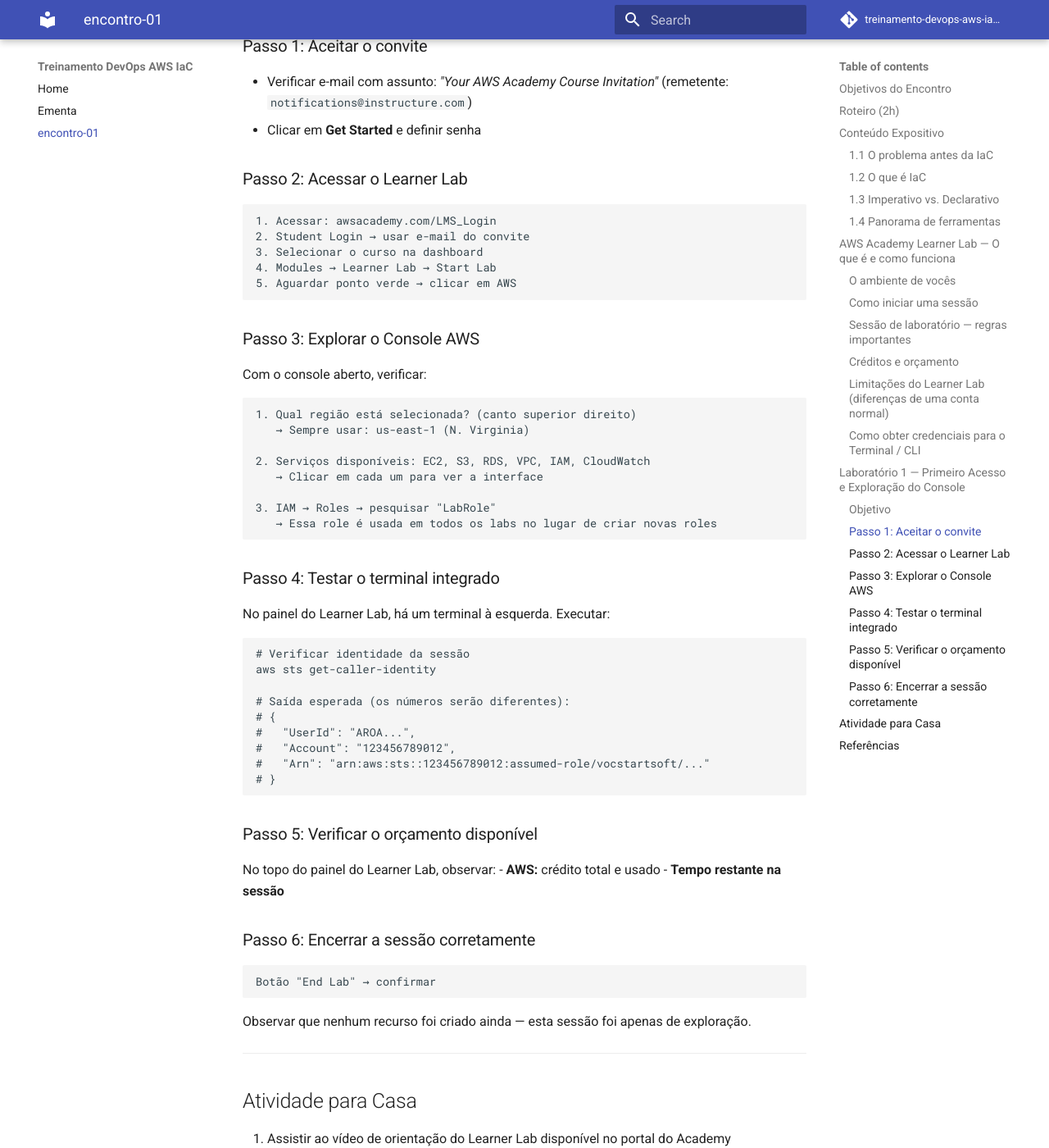
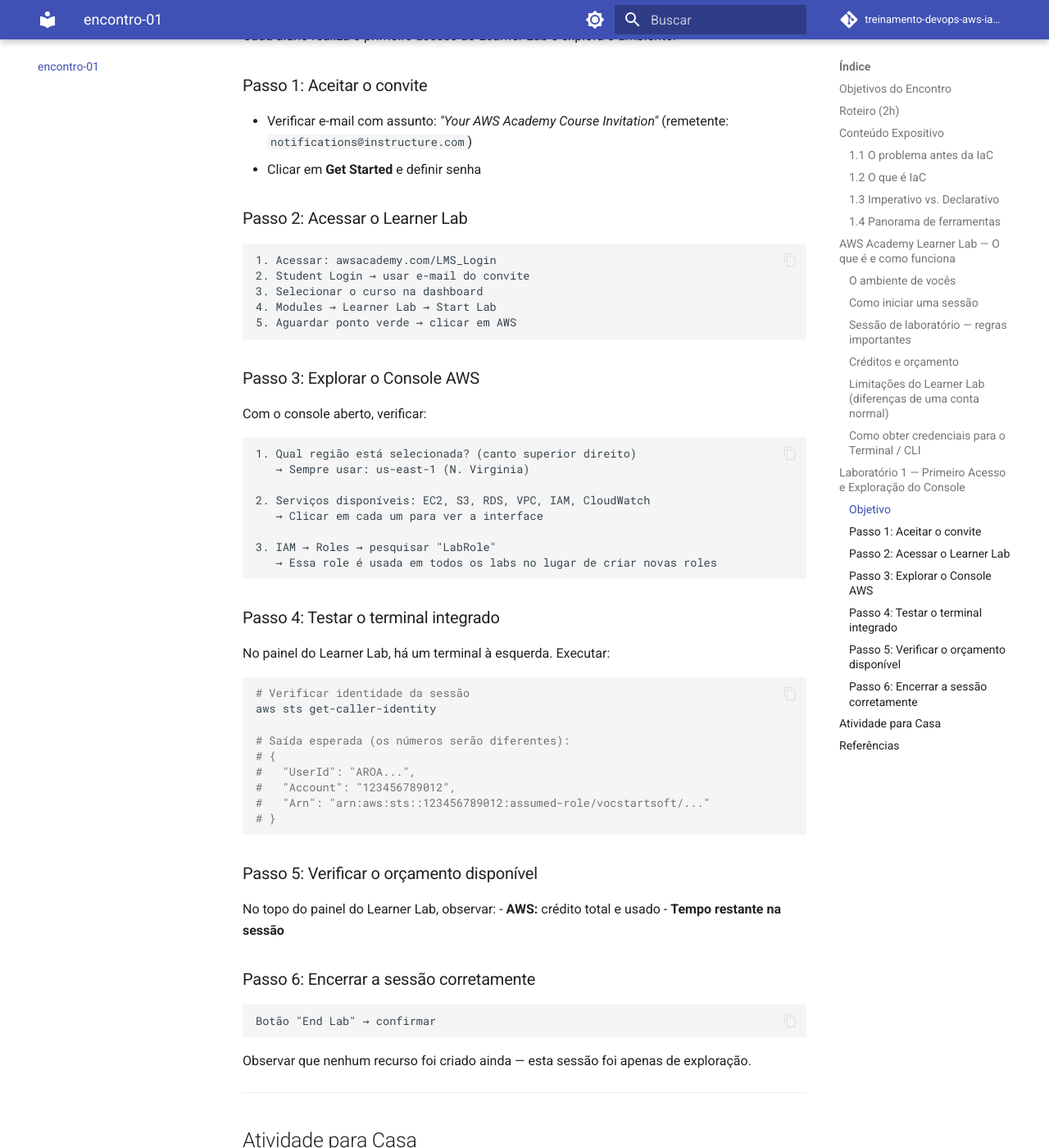
Before and after one commit to uiuqM/treinamento-devops-aws-iac-epic, an MkDocs documentation site: the page built from docs/encontro-01.md, in a window 1280 px wide and 1400 px high, scrolled down 5013 px. Shown: the whole window at 82% size. Built offline with MkDocs 1.6.1 and Material for MkDocs 9.7.7, drawn with Linux system fonts in a browser that asks for light colours; some of the changed text lies outside the part shown.

Commit message:
change material

```diff
--- a/mkdocs.yml
+++ b/mkdocs.yml
@@ -6,6 +6,44 @@
 
 theme:
   name: material
+  language: pt
+  palette:
+    - scheme: default
+      primary: indigo
+      accent: indigo
+      toggle:
+        icon: material/brightness-7
+        name: Switch to dark mode
+    - scheme: slate
+      primary: indigo
+      accent: indigo
+      toggle:
+        icon: material/brightness-4
+        name: Switch to light mode
+  features:
+    - navigation.tabs
+    - navigation.sections
+    - navigation.top
+    - search.suggest
+    - search.highlight
+    - content.code.copy
+
+plugins:
+  - search
+
+markdown_extensions:
+  - admonition
+  - pymdownx.details
+  - pymdownx.superfences
+  - pymdownx.highlight:
+      anchor_linenums: true
+  - pymdownx.inlinehilite
+  - pymdownx.snippets
+  - pymdownx.tabbed:
+      alternate_style: true
+  - tables
+  - toc:
+      permalink: true
 
 nav:
   - Home: apresentacao.md
```
